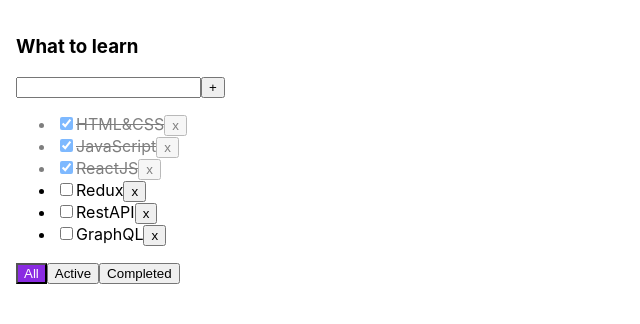
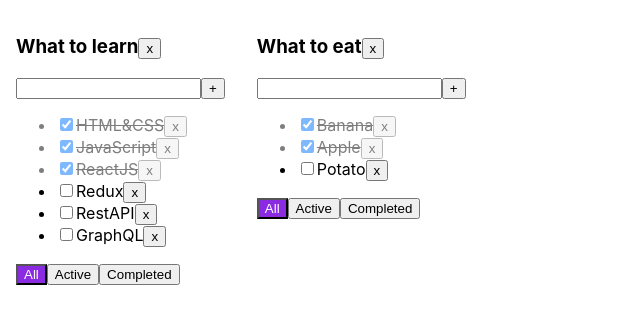
Before and after one commit to rinatbul/Todolist, a React (Create React App) app: page / in a window 1280 px wide. Shown: the top 324 px of the page, without its empty margins (0-640 px from the left). Built offline with nearby package versions, Linux system fonts and the light colour scheme.

Commit message:
Many Todolists

```diff
--- a/src/App.tsx
+++ b/src/App.tsx
@@ -1,56 +1,97 @@
 import React, {useState} from 'react';
 import './App.css';
-import {Todolist} from "./Todolist";
+import {TasksPropsType, Todolist} from "./Todolist";
 import {v1} from "uuid";
 
 export type FilterValueType = 'all' | 'active' | 'completed';
+type TodolistType = {
+    id: string
+    title: string
+    filter: FilterValueType
+}
+type TasksStateType = {
+    [key: string]: Array<TasksPropsType>
+}
 
 function App() {
-    let [tasks, setTasks] = useState([
+    let todolistId1 = v1();
+    let todolistId2 = v1();
+    let [todolists, setTodolists] = useState<Array<TodolistType>>([
+        {id: todolistId1, title: 'What to learn', filter: 'all'},
+        {id: todolistId2, title: 'What to eat', filter: 'all'}
+    ])
+
+    let [tasks, setTasks] = useState<TasksStateType>({
+        [todolistId1]: [
             {id: v1(), title: 'HTML&CSS', isDone: true},
             {id: v1(), title: 'JavaScript', isDone: true},
             {id: v1(), title: 'ReactJS', isDone: true},
             {id: v1(), title: 'Redux', isDone: false},
             {id: v1(), title: 'RestAPI', isDone: false},
-        {id: v1(), title: 'GraphQL', isDone: false},
-    ])
-    let [filter, setFilter] = useState<FilterValueType>('all')
+            {id: v1(), title: 'GraphQL', isDone: false}
+        ],
+        [todolistId2]: [
+            {id: v1(), title: 'Banana', isDone: true},
+            {id: v1(), title: 'Apple', isDone: true},
+            {id: v1(), title: 'Potato', isDone: false}
+        ]
+    })
 
-    let tasksForTodolist = tasks;
-
-    if (filter === 'active') {
-        tasksForTodolist = tasks.filter(t => !t.isDone)
+    const changeFilter = (value: FilterValueType, todolistId: string) => {
+        let todolist = todolists.find(tl => tl.id === todolistId)
+        if (todolist) {
+            todolist.filter = value;
+            setTodolists([...todolists]);
         }
-    if (filter === 'completed') {
-        tasksForTodolist = tasks.filter(t => t.isDone)
     }
-
-    const changeFilter = (value: FilterValueType) => {
-        setFilter(value)
+    const removeTask = (id: string, todolistId: string) => {
+        let todolistTasks = tasks[todolistId];
+        tasks[todolistId] = todolistTasks.filter(t => t.id !== id)
+        setTasks({...tasks})
     }
-    const removeTask = (id: string) => {
-        let filteredTasks = tasks.filter(t => t.id !== id)
-        setTasks(filteredTasks)
+    const addTask = (title: string, todolistId: string) => {
+        const task = {id: v1(), title: title, isDone: false};
+        let todolistTasks = tasks[todolistId];
+        tasks[todolistId] = [task, ...todolistTasks];
+        setTasks({...tasks})
     }
-    const addTask = (title: string) => {
-        const task = {id: v1(), title: title, isDone: false};
-        const newTasks = [task, ...tasks];
-        setTasks(newTasks)
+    const checkboxStateChange = (id: string, isDone: boolean, todolistId: string) => {
+        let todolistTasks = tasks[todolistId];
+        tasks[todolistId] = todolistTasks.map(t => t.id === id ? {...t, isDone} : t)
+        setTasks({...tasks});
     }
-    const checkboxStateChange =(id:string, isDone:boolean)=>{
-        let newTasksStatus = tasks.map(t=>t.id === id ? {...t, isDone} : t)
-        setTasks(newTasksStatus);
+    const removeTodolist = (id:string)=>{
+        setTodolists(todolists.filter((tl)=>tl.id != id));
+        delete tasks[id];
+        setTasks({...tasks});
     }
 
     return (
         <div className="App">
-            <Todolist title='What to learn'
+            {
+                todolists.map((tl) => {
+                    let allTodolistTasks = tasks[tl.id]
+                    let tasksForTodolist = allTodolistTasks;
+
+                    if (tl.filter === 'active') {
+                        tasksForTodolist = allTodolistTasks.filter(t => !t.isDone)
+                    }
+                    if (tl.filter === 'completed') {
+                        tasksForTodolist = allTodolistTasks.filter(t => t.isDone)
+                    }
+                    return <Todolist
+                        key={tl.id}
+                        id={tl.id}
+                        title={tl.title}
                         tasks={tasksForTodolist}
                         removeTask={removeTask}
                         changeFilter={changeFilter}
                         addTask={addTask}
                         checkboxStateChange={checkboxStateChange}
-                      filter={filter}/>
+                        removeTodolist={removeTodolist}
+                        filter={tl.filter}/>
+                })
+            }
         </div>
     );
 }
--- a/src/Todolist.tsx
+++ b/src/Todolist.tsx
@@ -2,15 +2,17 @@
 import {FilterValueType} from "./App";
 
 type TodolistPropsType = {
+    id: string
     title: string
     tasks: TasksPropsType[]
-    removeTask: (id: string) => void
-    changeFilter: (value: FilterValueType) => void
-    addTask: (title: string) => void
-    checkboxStateChange: (id: string, isDone: boolean) => void
+    removeTask: (id: string, todolistId: string) => void
+    changeFilter: (value: FilterValueType, todolistId: string) => void
+    addTask: (title: string, todolistId: string) => void
+    removeTodolist: (id: string) => void
+    checkboxStateChange: (id: string, isDone: boolean, todolistId: string) => void
     filter: string
 }
-type TasksPropsType = {
+export type TasksPropsType = {
     id: string
     title: string
     isDone: boolean
@@ -21,8 +23,8 @@
     const [error, setError] = useState('')
 
     const addTask = () => {
-        if (title.trim() !== '') {
-            props.addTask(title)
+        if (title.trim() != '') {
+            props.addTask(title, props.id)
             setTitle('');
         } else {
             setError('ERROR')
@@ -38,27 +40,34 @@
             addTask()
         }
     }
-    const onAllClickHandler = () => props.changeFilter('all')
-    const onActiveClickHandler = () => props.changeFilter('active')
-    const onCompletedClickHandler = () => props.changeFilter('completed')
+    const onAllClickHandler = () => props.changeFilter('all', props.id)
+    const onActiveClickHandler = () => props.changeFilter('active', props.id)
+    const onCompletedClickHandler = () => props.changeFilter('completed', props.id)
+    const removeTodolist = () => props.removeTodolist(props.id)
 
     const tasks = props.tasks.map((t) => {
         const onChangeStatus = (e: ChangeEvent<HTMLInputElement>) => {
             let newIsDoneValue = e.currentTarget.checked
-            props.checkboxStateChange(t.id, newIsDoneValue)
+            props.checkboxStateChange(t.id, newIsDoneValue, props.id)
         }
         return <li key={t.id} className={t.isDone ? 'is-done' : ''}>
             <input type="checkbox"
                    checked={t.isDone}
                    onChange={onChangeStatus}
             /><span>{t.title}</span>
-            <button onClick={() => {props.removeTask(t.id)}}>x</button>
+            <button onClick={() => {
+                props.removeTask(t.id, props.id)
+            }}>x
+            </button>
         </li>
     })
 
     return (
         <div>
-            <h3>{props.title}</h3>
+            <h3>{props.title}
+                <button onClick={removeTodolist}>x
+                </button>
+            </h3>
             <div>
                 <input value={title}
                        onChange={onChangeHandler}
```
Lines whose indentation alone changed are shown as unchanged.
